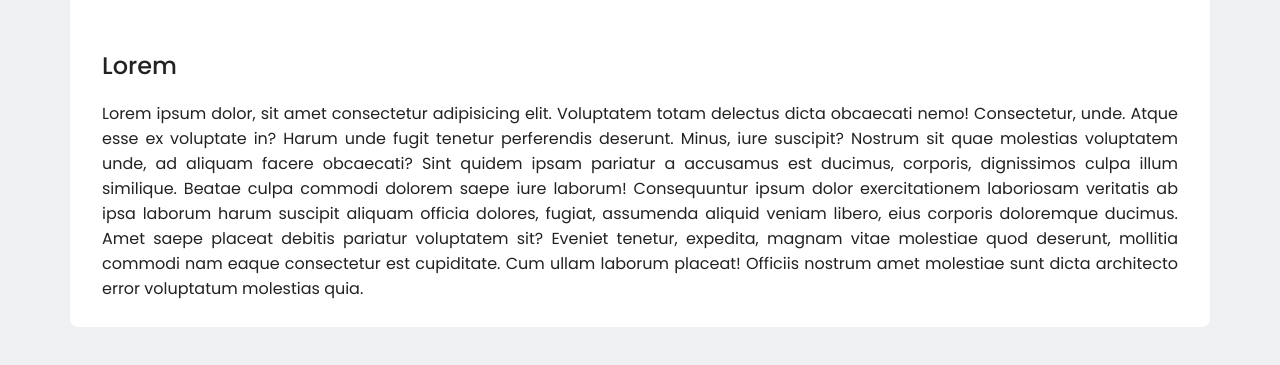
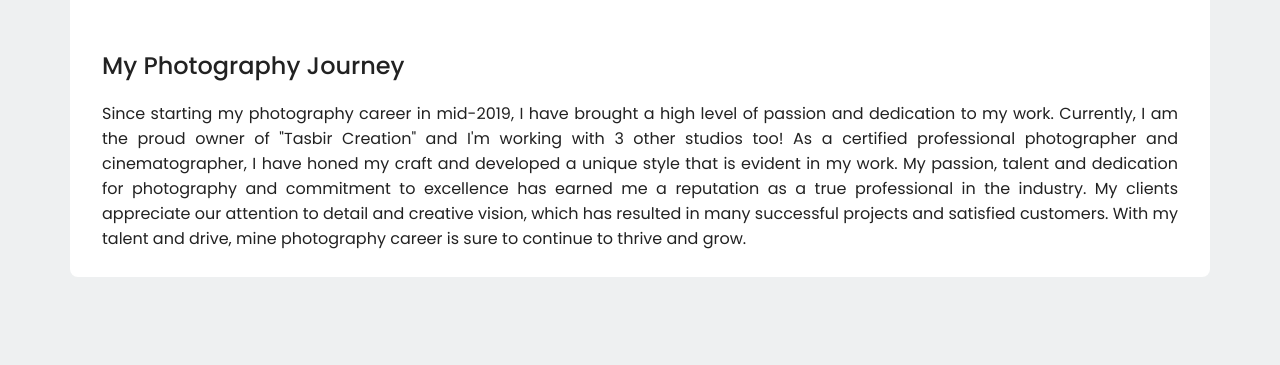
Before and after one commit to Melish-code/website, a plain HTML site: page blogs/photography.html in a window 1280 px wide. Shown: the part 201-566 px from the top of the page. Drawn offline with Linux system fonts and the light colour scheme.

Commit message:
Update photography.html

```diff
--- a/blogs/photography.html
+++ b/blogs/photography.html
@@ -48,11 +48,13 @@
         <p>Melish Bhandari</p>
       </div>
       <br />
-      <h4 class="title">Lorem</h4>
-      <p>Lorem ipsum dolor, sit amet consectetur adipisicing elit. Voluptatem totam delectus dicta obcaecati nemo! Consectetur, unde. Atque esse ex voluptate in? Harum unde fugit tenetur perferendis deserunt. Minus, iure suscipit?
-      Nostrum sit quae molestias voluptatem unde, ad aliquam facere obcaecati? Sint quidem ipsam pariatur a accusamus est ducimus, corporis, dignissimos culpa illum similique. Beatae culpa commodi dolorem saepe iure laborum!
-      Consequuntur ipsum dolor exercitationem laboriosam veritatis ab ipsa laborum harum suscipit aliquam officia dolores, fugiat, assumenda aliquid veniam libero, eius corporis doloremque ducimus. Amet saepe placeat debitis pariatur voluptatem sit?
-      Eveniet tenetur, expedita, magnam vitae molestiae quod deserunt, mollitia commodi nam eaque consectetur est cupiditate. Cum ullam laborum placeat! Officiis nostrum amet molestiae sunt dicta architecto error voluptatum molestias quia.
+      <h4 class="title">My Photography Journey</h4>
+      <p>Since starting my photography career in mid-2019, I have brought a high level of passion and dedication to my work.
+        Currently, I am the proud owner of "Tasbir Creation" and I'm working with 3 other studios too!
+        As a certified professional photographer and cinematographer, I have honed my craft and developed a unique style that is evident in my work.
+        My passion, talent and dedication for photography and commitment to excellence has earned me a reputation as a true professional in the industry.
+        My clients appreciate our attention to detail and creative vision, which has resulted in many successful projects and satisfied customers.
+        With my talent and drive, mine photography career is sure to continue to thrive and grow.
       </p>
     </article>
   </div>
```
